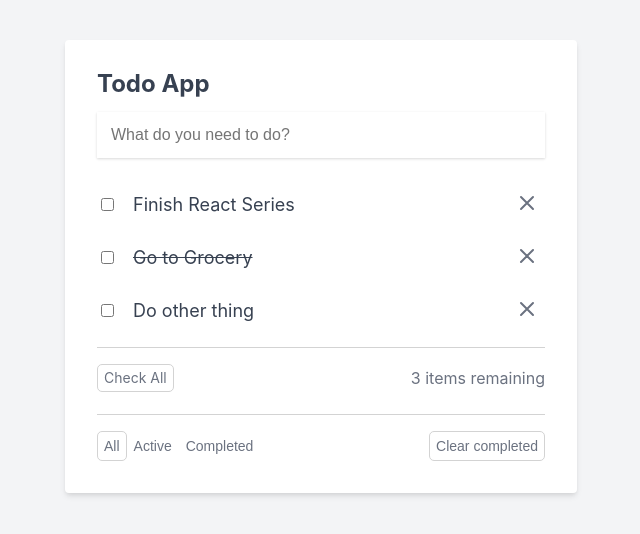
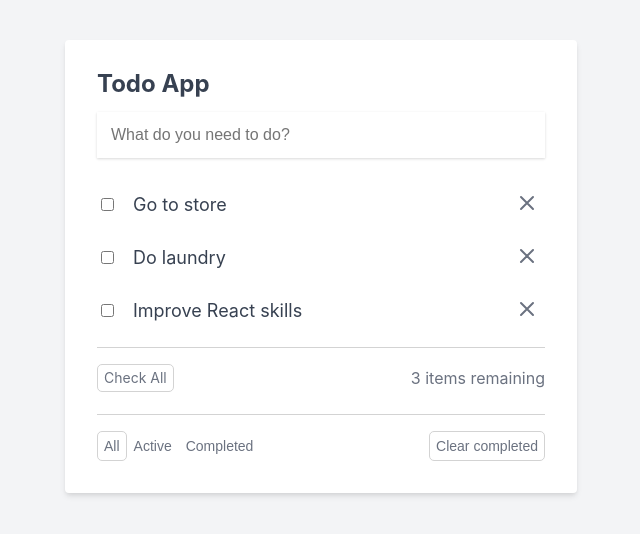
Before and after one commit to JeffreyDavidson/react-todo, a React (Create React App) app: page / in a window 1280 px wide. Shown: the top 534 px of the page, without its empty margins (319-959 px from the left). Built offline with nearby package versions, Linux system fonts and the light colour scheme.

Commit message:
Add dynamic list of todos

```diff
--- a/src/components/App.jsx
+++ b/src/components/App.jsx
@@ -1,7 +1,26 @@
 import '../reset.css';
 import '../App.css';
+import { useState } from 'react';
 
 function App() {
+  const [todos, setTodos] = useState([
+      {
+          id: 1,
+          title: 'Go to store',
+          isComplete: false
+      },
+      {
+        id: 2,
+        title: 'Do laundry',
+        isComplete: true
+      },
+      {
+        id: 1,
+        title: 'Improve React skills',
+        isComplete: false
+      }
+  ]);
+
   return (
     <div className="todo-app-container">
       <div className="todo-app">
@@ -15,10 +34,11 @@ function App() {
         </form>
 
         <ul className="todo-list">
-          <li className="todo-item-container">
+          { todos.map((todo, index) => (
+          <li key={todo.id} className="todo-item-container">
             <div className="todo-item">
               <input type="checkbox" />
-              <span className="todo-item-label">Finish React Series</span>
+              <span className="todo-item-label">{todo.title}</span>
               {/* <input type="text" className="todo-item-input" value="Finish React Series" /> */}
             </div>
             <button className="x-button">
@@ -37,52 +57,7 @@ function App() {
               </svg>
             </button>
           </li>
-          <li className="todo-item-container">
-            <div className="todo-item">
-              <input type="checkbox" />
-              <span className="todo-item-label line-through">
-                Go to Grocery
-              </span>
-              {/* <input type="text" className="todo-item-input" value="Go to Grocery" /> */}
-            </div>
-            <button className="x-button">
-              <svg
-                className="x-button-icon"
-                fill="none"
-                viewBox="0 0 24 24"
-                stroke="currentColor"
-              >
-                <path
-                  strokeLinecap="round"
-                  strokeLinejoin="round"
-                  strokeWidth={2}
-                  d="M6 18L18 6M6 6l12 12"
-                />
-              </svg>
-            </button>
-          </li>
-          <li className="todo-item-container">
-            <div className="todo-item">
-              <input type="checkbox" />
-              <span className="todo-item-label">Do other thing</span>
-              {/* <input type="text" className="todo-item-input" value="Do other thing /> */}
-            </div>
-            <button className="x-button">
-              <svg
-                className="x-button-icon"
-                fill="none"
-                viewBox="0 0 24 24"
-                stroke="currentColor"
-              >
-                <path
-                  strokeLinecap="round"
-                  strokeLinejoin="round"
-                  strokeWidth={2}
-                  d="M6 18L18 6M6 6l12 12"
-                />
-              </svg>
-            </button>
-          </li>
+          ))}
         </ul>
 
         <div className="check-all-container">
```
